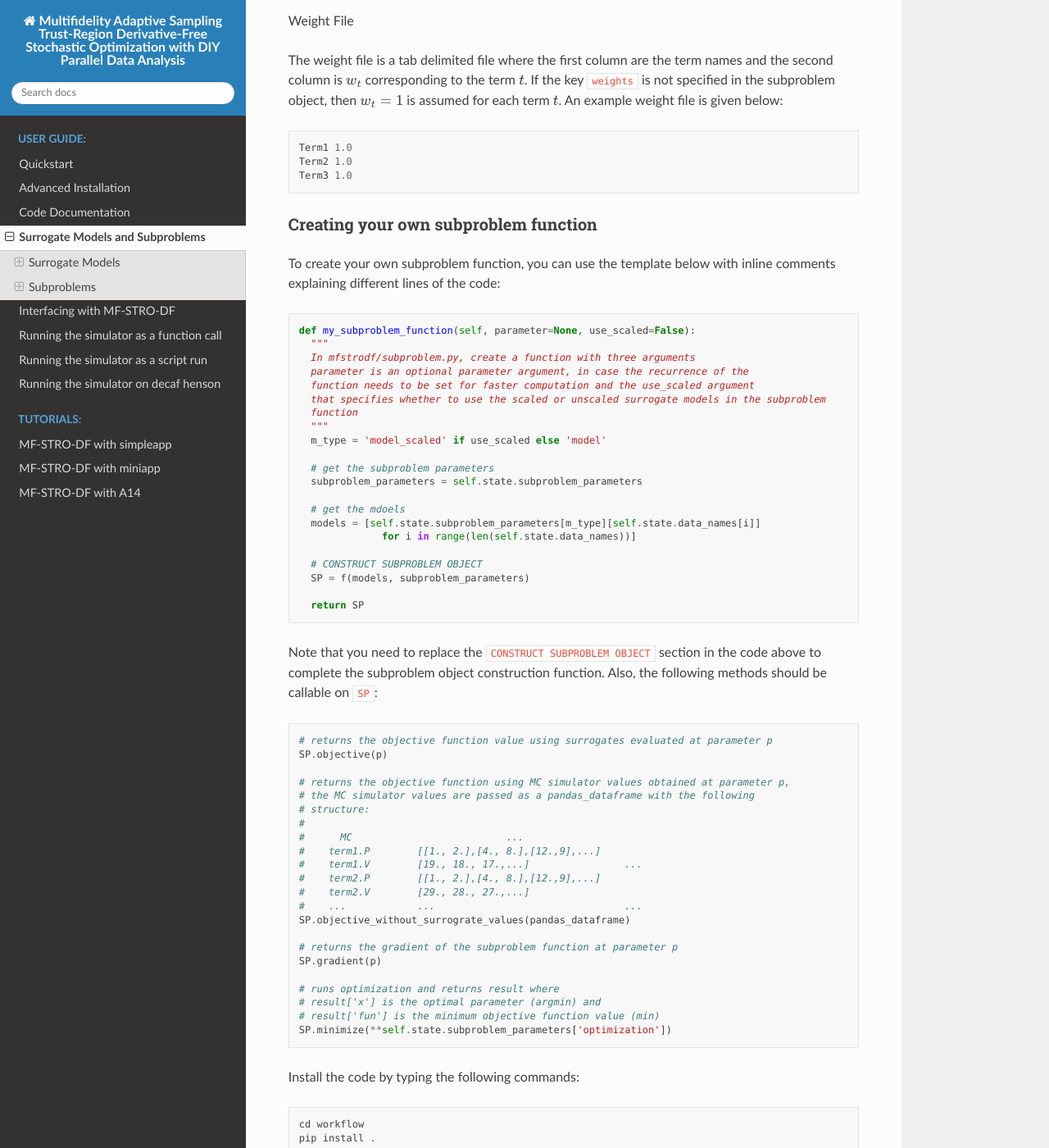
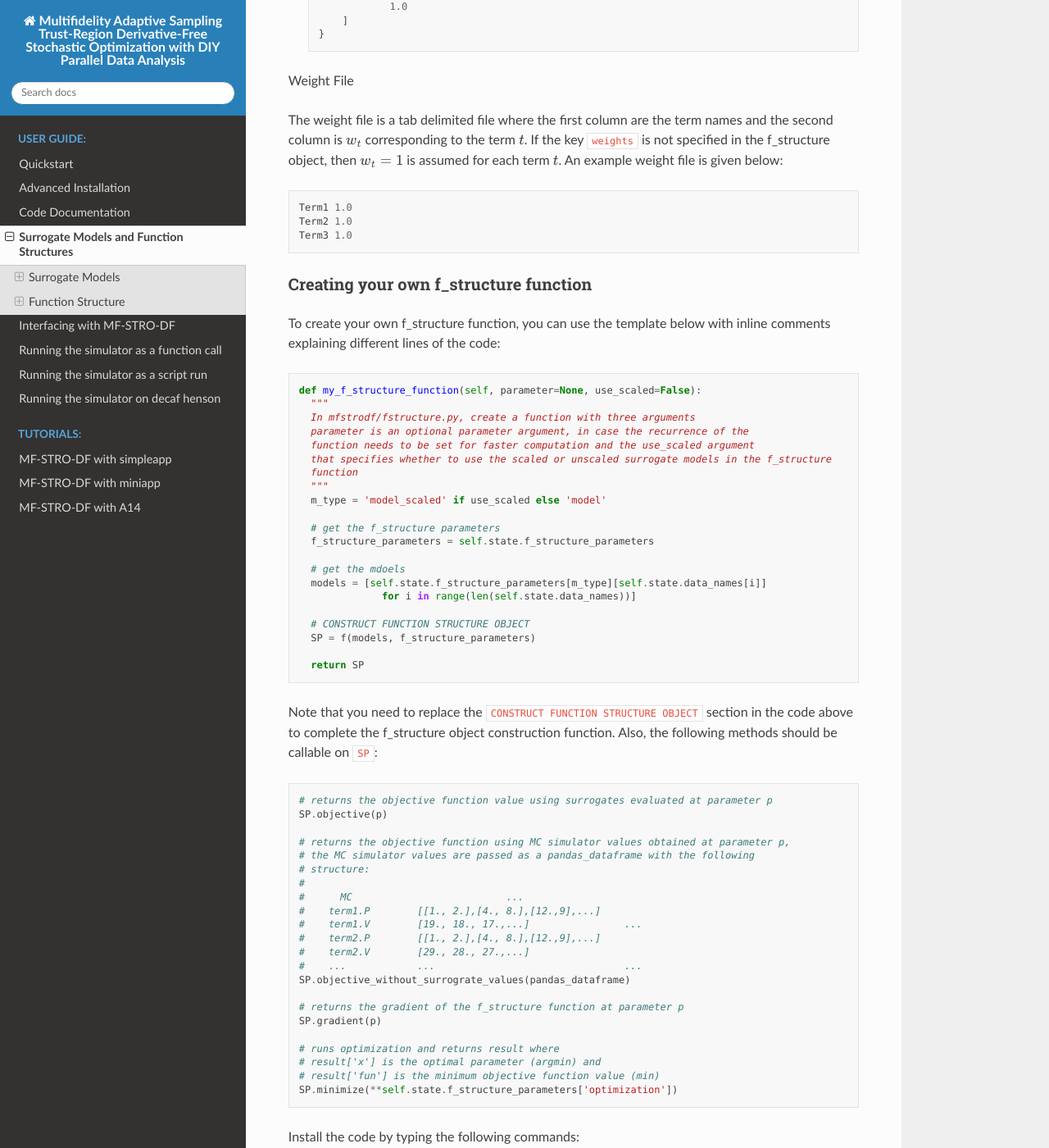
Before and after one commit to HEPonHPC/MAESTRO, a Sphinx documentation site: the page built from docs/source/models_and_fstructure.rst, in a window 1280 px wide and 1400 px high, scrolled down 6048 px. Shown: the whole window at 82% size. Built offline with Sphinx 7.4.7 and the Read the Docs theme 2.0.0, drawn with Linux system fonts in a browser that asks for light colours; some of the changed text lies outside the part shown.

Commit message:
subproblem->f_structure in docs

```diff
--- a/docs/source/index.rst
+++ b/docs/source/index.rst
@@ -13,7 +13,7 @@ Welcome to Multifidelity Adaptive Sampling Trust-Region Derivative-Free Stochast
    Quickstart<introduction>
    advanced_installation
    code_documentation
-   models_and_subproblems
+   models_and_fstructure
    inputs_and_outputs
    running_as_a_function_call
    running_as_a_script
--- a/docs/source/models_and_subproblems.rst
+++ b/docs/source/models_and_fstructure.rst
@@ -1,5 +1,5 @@
 ======================================================
-Surrogate Models and Subproblems
+Surrogate Models and Function Structures
 ======================================================
 
 .. _mfstrodf_model:
@@ -138,14 +138,14 @@ explaining different lines of the code::
        """
        STORE scaled_model_out into scaled_val_out_file
        """
-       self.state.update_subproblem_model_parameters('model_scaled',{data_name:val_out_file})
+       self.state.update_f_structure_model_parameters('model_scaled',{data_name:val_out_file})
 
        unscaled_val_out_file = self.state.working_directory.get_log_path(
             "{}_model_unscaled_k{}.<ext>".format(data_name,self.state.k))
        """
        STORE unscaled_model_out into unscaled_val_out_file
        """
-       self.state.update_subproblem_model_parameters('model',{data_name:val_out_file})
+       self.state.update_f_structure_model_parameters('model',{data_name:val_out_file})
 
 
 Note that you need to replace the ``CONSTRUCT MODELS`` and ``STORE`` sections
@@ -173,27 +173,27 @@ where the name of the data generated by the Monte Carlo simulator is ``MC``
 If you want to make your model function publicly available with MF-STRO-DF, consider submitting
 a pull request.
 
-.. _mfstrodf_subproblem:
+.. _mfstrodf_f_structure:
 
-Subproblems
-~~~~~~~~~~~~
+Function Structure
+~~~~~~~~~~~~~~~~~~~~~~~~
 
-The subproblem functions in MF-STRO-DF are available via the functions in ``mfstrodf.TRSubproblem``
-and they are stored in the file at path ``mfstrodf/subproblem.py``.
+The f_structure functions in MF-STRO-DF are available via the functions in ``mfstrodf.Fstructure``
+and they are stored in the file at path ``mfstrodf/fstructure.py``.
 
-.. _mfstrodf_subproblem_avail_func:
+.. _mfstrodf_f_structure_avail_func:
 
-Available subproblem functions
+Available f_structure functions
 ********************************
 
-At this time, the following functions are available in ``mfstrodf.TRSubproblem``::
+At this time, the following functions are available in ``mfstrodf.Fstructure``::
 
   def appr_tuning_objective:
   def appr_tuning_objective_without_error_vals:
 
-All these function calls use apprentice_ to construct subproblem function objects.
+All these function calls use apprentice_ to construct f_structure function objects.
 
-.. _mfstrodf_subproblem_avail_func_appr_tuning_objective:
+.. _mfstrodf_f_structure_avail_func_appr_tuning_objective:
 
 appr_tuning_objective
 ======================
@@ -210,17 +210,17 @@ where
 
 * :math:`N_t`: number of terms e.g., term1, term2, ...
 * :math:`w_t`: weight for term t
-* :math:`M_t(p)`: model of (mean) value of the simulator for term t evaluated at parameter value p
+* :math:`M_t(p)`: surrogate model of mean value or the MC mean value for term t evaluated at parameter value p
 * :math:`D_t`: data (mean) value for term t
-* :math:`\widetilde{M_t}(p)`: model of error of the simulator for term t evaluated at parameter value p
+* :math:`\widetilde{M_t}(p)`: surrogate model of error value or the MC error value for term t evaluated at parameter value p
 * :math:`\widetilde{D_t}`: data error for term t
 
-The following subproblem object should be used in :ref:`configuration inputs<mfstrodf_input_config>`
+The following f_structure object should be used in :ref:`configuration inputs<mfstrodf_input_config>`
 
   .. code-block:: json
     :force:
 
-    "subproblem":{
+    "f_structure":{
       "parameters":{
         "data":"<Path of the data file, see below>",
         "weights":"<Path of the weight file, see below>",
@@ -239,7 +239,7 @@ Data File
 
 The data file is a JSON file with keys that are the term names and values that is
 an array of the [:math:`D_t,\widetilde{D_t}`] corresponding to the term :math:`t`.
-If the key ``data`` is not specified in the subproblem object, then
+If the key ``data`` is not specified in the f_structure object, then
 :math:`D_t=0` and :math:`\widetilde{D_t}=1` is assumed for each term :math:`t`.
 An example data file is given below
 
@@ -266,7 +266,7 @@ Weight File
 
 The weight file is a tab delimited file where the first column are the
 term names and the second column is :math:`w_t` corresponding to the term :math:`t`.
-If the key ``weights`` is not specified in the subproblem object, then
+If the key ``weights`` is not specified in the f_structure object, then
 :math:`w_t=1` is assumed for each term :math:`t`.
 An example weight file is given below::
 
@@ -289,16 +289,16 @@ where
 
 * :math:`N_t`: number of terms e.g., term1, term2, ...
 * :math:`w_t`: weight for term t
-* :math:`M_t(p)`: model of (mean) value of the simulator for term t evaluated at parameter value p
+* :math:`M_t(p)`: surrogate model of mean value or the MC mean value for term t evaluated at parameter value p
 * :math:`D_t`: data (mean) value for term t
 * :math:`\widetilde{D_t}`: data error for term t
 
-The following subproblem object should be used in :ref:`configuration inputs<mfstrodf_input_config>`
+The following f_structure object should be used in :ref:`configuration inputs<mfstrodf_input_config>`
 
   .. code-block:: json
     :force:
 
-    "subproblem":{
+    "f_structure":{
       "parameters":{
         "data":"<Path of the data file, see below>",
         "weights":"<Path of the weight file, see below>",
@@ -317,7 +317,7 @@ Data File
 
 The data file is a JSON file with keys that are the term names and values that is
 an array of the [:math:`D_t,\widetilde{D_t}`] corresponding to the term :math:`t`.
-If the key ``data`` is not specified in the subproblem object, then
+If the key ``data`` is not specified in the f_structure object, then
 :math:`D_t=0` and :math:`\widetilde{D_t}=1` is assumed for each term :math:`t`.
 An example data file is given below
 
@@ -344,7 +344,7 @@ Weight File
 
 The weight file is a tab delimited file where the first column are the
 term names and the second column is :math:`w_t` corresponding to the term :math:`t`.
-If the key ``weights`` is not specified in the subproblem object, then
+If the key ``weights`` is not specified in the f_structure object, then
 :math:`w_t=1` is assumed for each term :math:`t`.
 An example weight file is given below::
 
@@ -352,38 +352,38 @@ An example weight file is given below::
   Term2 1.0
   Term3 1.0
 
-.. _mfstrodf_subproblem_create:
+.. _mfstrodf_f_structure_create:
 
-Creating your own subproblem function
+Creating your own f_structure function
 ****************************************
 
-To create your own subproblem function, you can use the template below with inline comments
+To create your own f_structure function, you can use the template below with inline comments
 explaining different lines of the code::
 
-  def my_subproblem_function(self, parameter=None, use_scaled=False):
+  def my_f_structure_function(self, parameter=None, use_scaled=False):
     """
-    In mfstrodf/subproblem.py, create a function with three arguments
+    In mfstrodf/fstructure.py, create a function with three arguments
     parameter is an optional parameter argument, in case the recurrence of the
     function needs to be set for faster computation and the use_scaled argument
-    that specifies whether to use the scaled or unscaled surrogate models in the subproblem
+    that specifies whether to use the scaled or unscaled surrogate models in the f_structure
     function
     """
     m_type = 'model_scaled' if use_scaled else 'model'
 
-    # get the subproblem parameters
-    subproblem_parameters = self.state.subproblem_parameters
+    # get the f_structure parameters
+    f_structure_parameters = self.state.f_structure_parameters
 
     # get the mdoels
-    models = [self.state.subproblem_parameters[m_type][self.state.data_names[i]]
+    models = [self.state.f_structure_parameters[m_type][self.state.data_names[i]]
                 for i in range(len(self.state.data_names))]
 
-    # CONSTRUCT SUBPROBLEM OBJECT
-    SP = f(models, subproblem_parameters)
+    # CONSTRUCT FUNCTION STRUCTURE OBJECT
+    SP = f(models, f_structure_parameters)
 
     return SP
 
-Note that you need to replace the ``CONSTRUCT SUBPROBLEM OBJECT`` section
-in the code above to complete the subproblem object construction function.
+Note that you need to replace the ``CONSTRUCT FUNCTION STRUCTURE OBJECT`` section
+in the code above to complete the f_structure object construction function.
 Also, the following methods should be callable on ``SP``::
 
   # returns the objective function value using surrogates evaluated at parameter p
@@ -401,13 +401,13 @@ Also, the following methods should be callable on ``SP``::
   #    ...            ...                                ...
   SP.objective_without_surrograte_values(pandas_dataframe)
 
-  # returns the gradient of the subproblem function at parameter p
+  # returns the gradient of the f_structure function at parameter p
   SP.gradient(p)
 
   # runs optimization and returns result where
   # result['x'] is the optimal parameter (argmin) and
   # result['fun'] is the minimum objective function value (min)
-  SP.minimize(**self.state.subproblem_parameters['optimization'])
+  SP.minimize(**self.state.f_structure_parameters['optimization'])
 
 
 Install the code by typing the following commands::
@@ -416,22 +416,22 @@ Install the code by typing the following commands::
   pip install .
 
 
-Then the following subproblem object should be used in :ref:`configuration inputs<mfstrodf_input_config>`
+Then the following f_structure object should be used in :ref:`configuration inputs<mfstrodf_input_config>`
 
 .. code-block:: json
   :force:
 
-  "subproblem":{
+  "f_structure":{
     "parameters":{
-      "key-value pairs required as subproblem_parameters in this subproblem function"
+      "key-value pairs required as f_structure_parameters in this f_structure function"
       "optimization":{
         "key-value pairs required by the minimize function"
       }
     },
-    "function_str":"my_subproblem_function"
+    "function_str":"my_f_structure_function"
   }
 
-If you want to make your subproblem function publicly available with MF-STRO-DF, consider submitting
+If you want to make your f_structure function publicly available with MF-STRO-DF, consider submitting
 a pull request.
 
 
```
Also changed, not shown: docs/source/inputs_and_outputs.rst (+14 -14 lines), docs/source/tutorials/mdstrodf_with_simpleapp.rst (+9 -9 lines).
